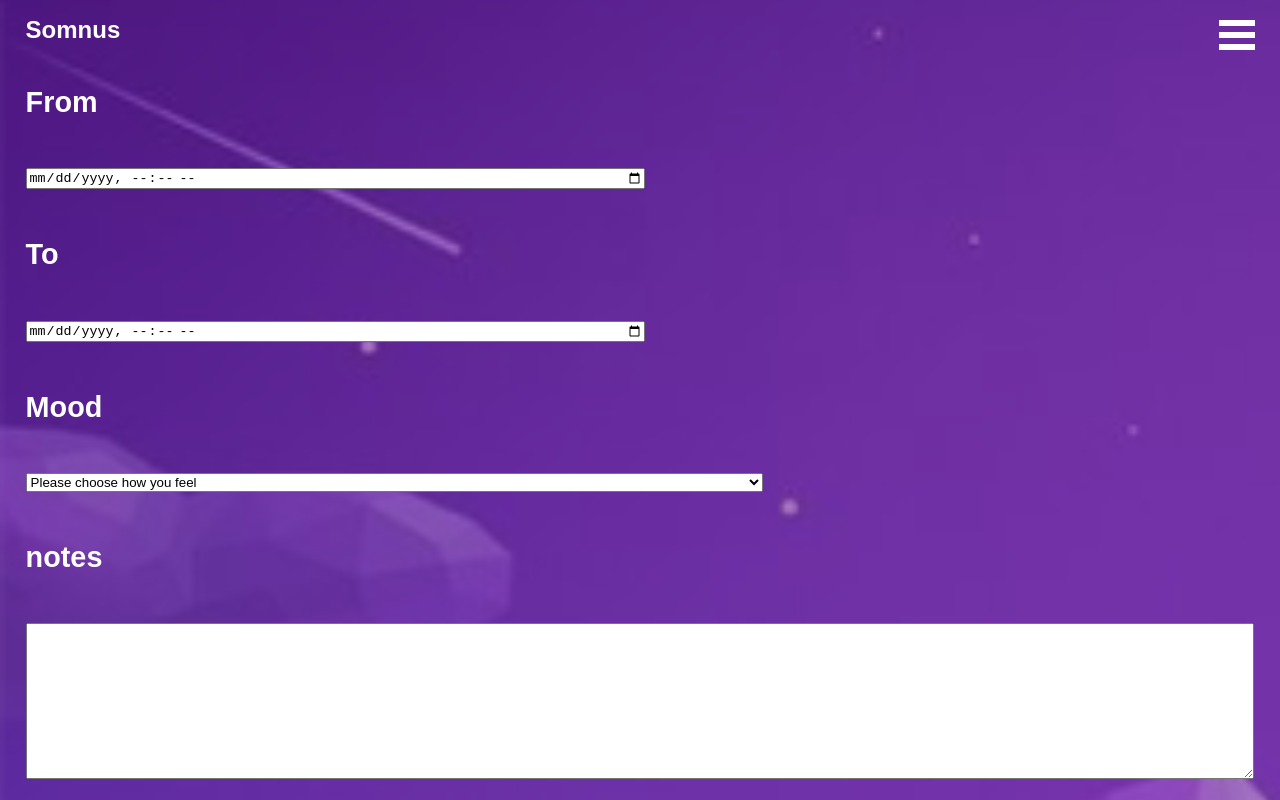
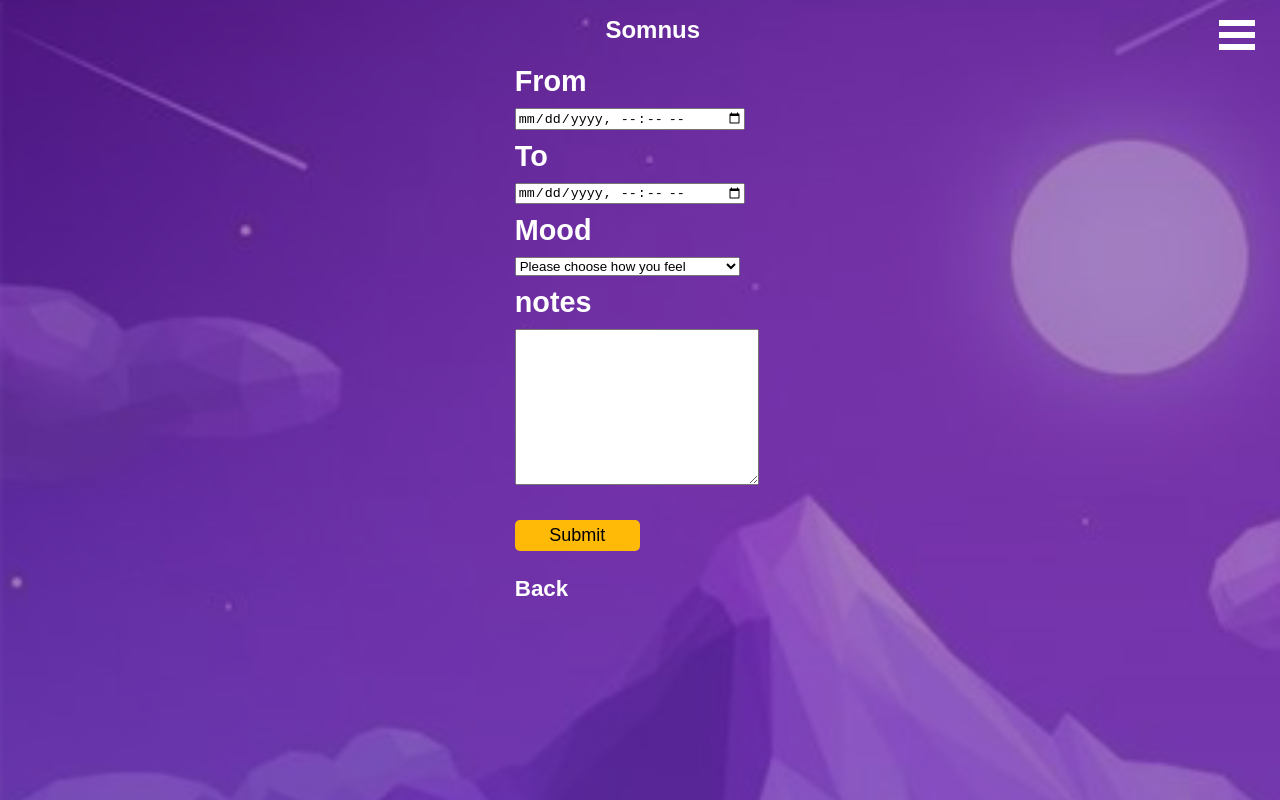
Before and after one commit to Build-Week-Sleep-Tracker-Oct/Front-End, a React (Create React App) app in the folder somnus/: page /sleepentry in a window 1280 px wide. Built offline with nearby package versions, Linux system fonts and the light colour scheme; no server answers; sample sign-in values are in the browser's storage; a web font is replaced by a local one; what uifx would draw is missing.

Commit message:
styled the sleepentry form to look better on desktop

```diff
--- a/somnus/src/App.css
+++ b/somnus/src/App.css
@@ -113,7 +113,8 @@
     font-size: 1.8rem;
     background-image: url('./assets/Somnus_Splash_Page.svg');
     background-repeat: no-repeat;
-    background-size: 150%;
+    background-size: 100%;
+    align-items: center;
 }
 .sleep-entry h1 {
   color: white;
@@ -189,6 +190,7 @@
 
 /* Styling of overlay */
 .bm-overlay {
+  display: none;
   background: rgba(0, 0, 0, 0.3);
 }
 
--- a/somnus/src/components/SleepEntry.js
+++ b/somnus/src/components/SleepEntry.js
@@ -18,16 +18,17 @@ const SleepFormLabel = styled.label`
 
 const TimeInput = styled.input`
   margin: 4% 0;
-  width: 50%;
+  width: 90%;
 `;
 
 const MoodInput = styled.select`
   margin: 4% 0;
-  width: 60%;
+  width: 90%;
 `;
 
 const NoteInput = styled.textarea`
   margin: 4% 0;
+  width: 95%;
 `;
 
 const SubmitButton = styled.button`
@@ -37,6 +38,7 @@ const SubmitButton = styled.button`
   padding: 2%;
   font-size: 18px;
   border: none;
+  width: 50%;
 `;
 
 const SleepEntry = props => {
```
